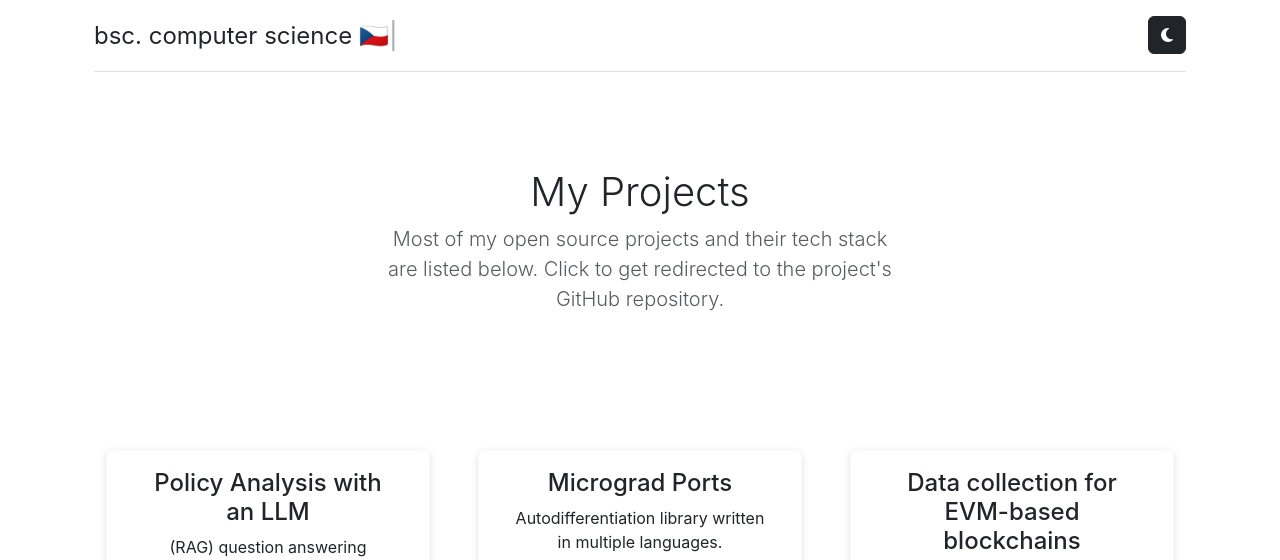
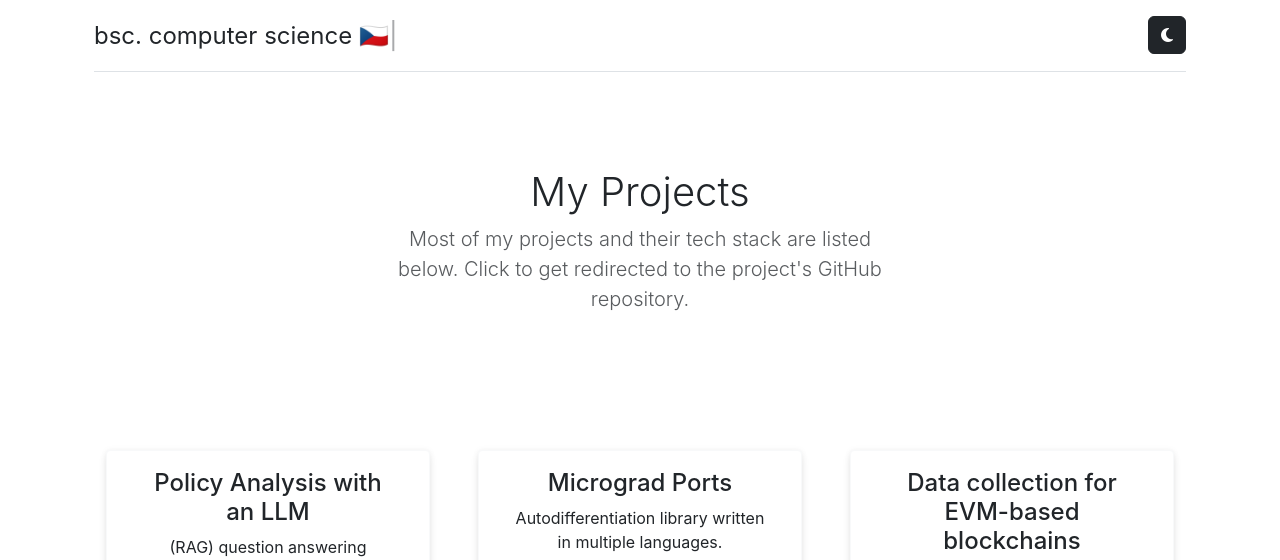
Before and after one commit to dvdblk/personal-web, a React app: page public/index.html in a window 1280 px wide. Shown: the top 560 px of the page. Built offline with nearby package versions, Linux system fonts and the light colour scheme.

```diff
--- a/public/index.html
+++ b/public/index.html
@@ -40,7 +40,8 @@
           <div class="row py-lg-5">
             <div class="col-lg-6 col-md-8 mx-auto">
               <h1 class="fw-light">My Projects</h1>
-              <p class="lead text-muted">Most of my open source projects and their tech stack are listed below. Click to get redirected to the project's GitHub repository.
+              <p class="lead text-muted">Most of my projects and their tech stack are listed below. Click to get redirected to the
+                project's GitHub repository.
               </p>
             </div>
           </div>
```
